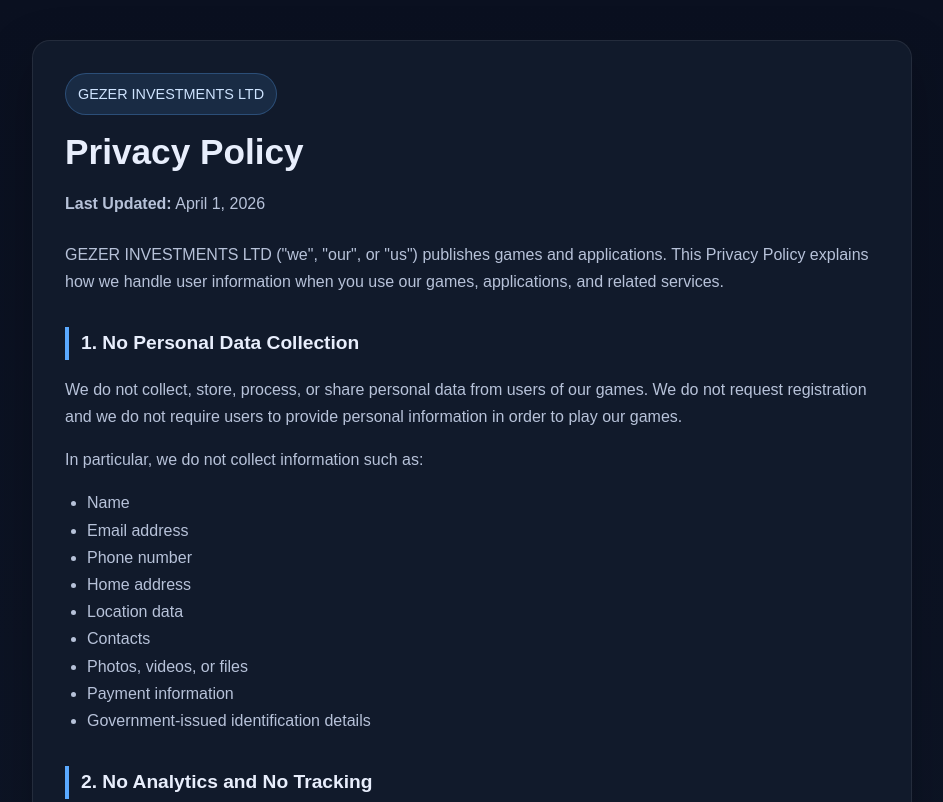
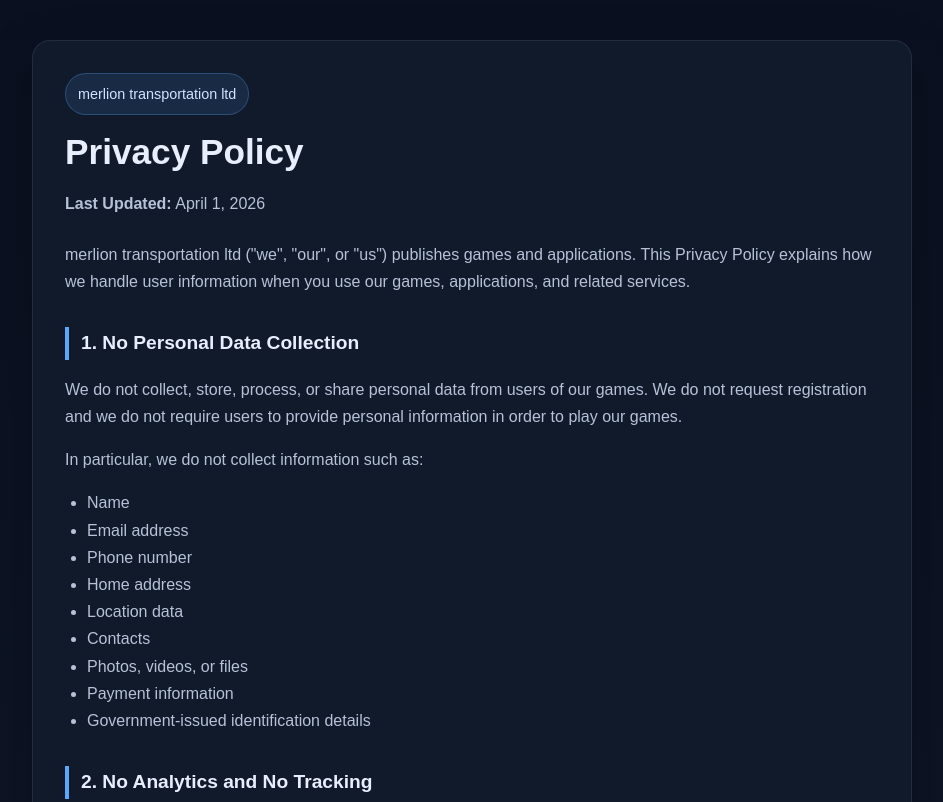
Before and after one commit to ronlfk/GEZER-INVESTMENTS-LTD, a plain HTML site: page index.html in a window 1280 px wide. Shown: the top 802 px of the page, without its empty margins (168-1111 px from the left). Drawn offline with Linux system fonts and the light colour scheme.

Commit message:
Update index.html

```diff
--- a/index.html
+++ b/index.html
@@ -3,7 +3,7 @@
 <head>
   <meta charset="UTF-8" />
   <meta name="viewport" content="width=device-width, initial-scale=1.0" />
-  <title>Privacy Policy | GEZER INVESTMENTS LTD</title>
+  <title>Privacy Policy | merlion transportation ltd</title>
   <style>
     :root {
       --bg: #0b1220;
@@ -111,12 +111,12 @@
 <body>
   <div class="container">
     <div class="card">
-      <div class="badge">GEZER INVESTMENTS LTD</div>
+      <div class="badge">merlion transportation ltd</div>
       <h1>Privacy Policy</h1>
       <p class="subtitle"><strong>Last Updated:</strong> April 1, 2026</p>
 
       <p>
-        GEZER INVESTMENTS LTD ("we", "our", or "us") publishes games and applications.
+        merlion transportation ltd ("we", "our", or "us") publishes games and applications.
         This Privacy Policy explains how we handle user information when you use our games,
         applications, and related services.
       </p>
@@ -183,7 +183,7 @@
         If you have any questions regarding this Privacy Policy, you may contact:
       </p>
       <p>
-        <strong>GEZER INVESTMENTS LTD</strong><br />
+        <strong>merlion transportation ltd</strong><br />
         Email: <a href="mailto:contact@gezerinvestments.com">contact@gezerinvestments.com</a>
       </p>
 
```
